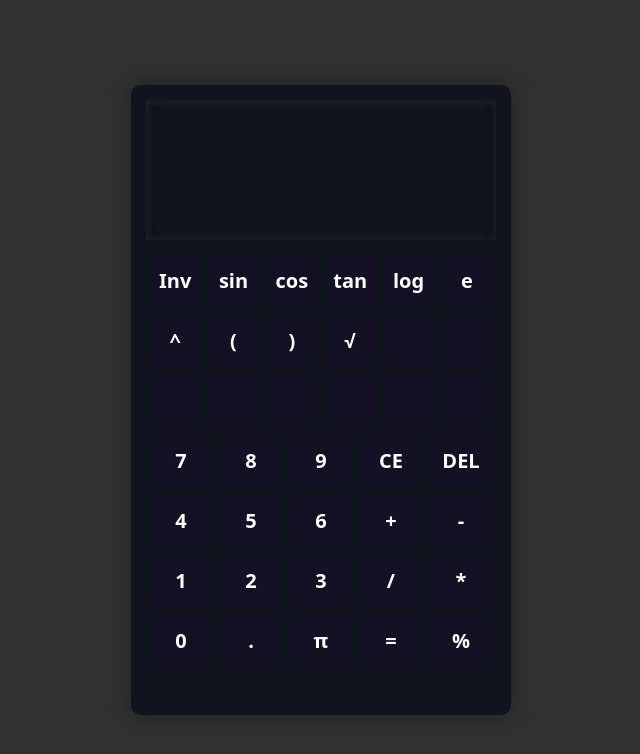
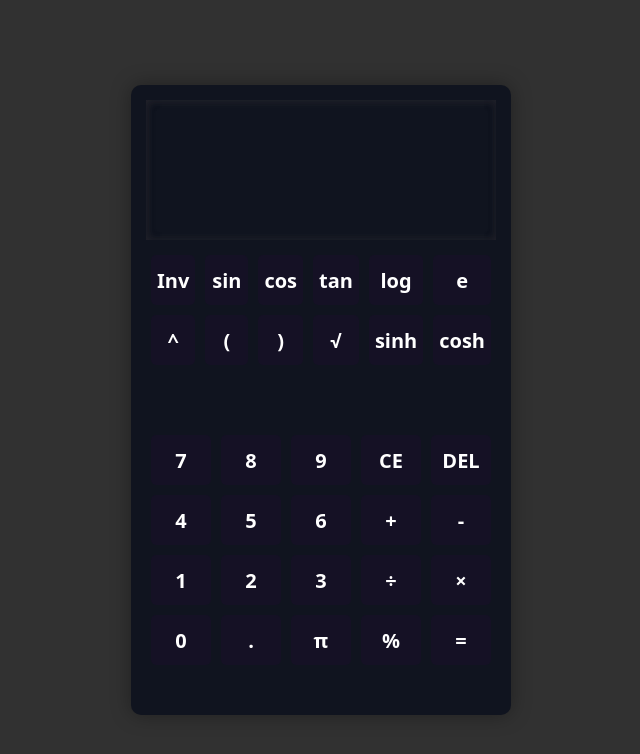
Before and after one commit to DanielOmehe/react-calculator-app, a React (Create React App) app: page / in a window 1280 px wide. Shown: the top 754 px of the page, without its empty margins (319-959 px from the left). Built offline with nearby package versions, Linux system fonts and the light colour scheme.

Commit message:
Write calculation logic

```diff
--- a/src/App.js
+++ b/src/App.js
@@ -1,4 +1,4 @@
-import React, { useState } from "react";
+import React, { useReducer } from "react";
 import "./App.scss";
 import Button from "./components/button";
 import {
@@ -10,58 +10,184 @@ import {
   TrigFunctions,
 } from "./components";
 
+const ACTIONS = {
+  INPUT_OPERATION: "input-operation",
+  CLEAR_OPERATION: "clear-operation",
+  DELETE_OPERATION: "delete-operation",
+  EVALUATE_OPERATION: "evaluate-operation",
+  INVERSE_FUNCTIONS: "inverse-functions",
+};
+
+function reducer(state, { type, payload }) {
+  switch (type) {
+    case ACTIONS.INPUT_OPERATION:
+      if (payload.value === "0" && state.input === 0) return state;
+      return {
+        ...state,
+        input: `${state.input}${payload.value}`,
+      };
+    case ACTIONS.CLEAR_OPERATION:
+      return { input: '', result: '' };
+    case ACTIONS.DELETE_OPERATION:
+      return{
+        ...state,
+        input: state.input.slice(0, -1)
+      }
+    case ACTIONS.EVALUATE_OPERATION:
+      return{
+        ...state,
+        input: '',
+        result: evaluate(state.input)
+      }
+    default:
+      return state;
+  }
+}
+
+function evaluate(operation){
+  return eval(operation);
+}
+
 function App() {
-
+  const [{ input, result }, dispatch] = useReducer(reducer, { input: '', result: '' });
   return (
     <Calculator>
       <Display>
-        <div className="input-screen"></div>
-        <div className="output-screen"></div>
+        <div className="input-screen">{input}</div>
+        <div className="output-screen">{result}</div>
       </Display>
       <KeyPad>
         <TrigFunctions>
           <Button>Inv</Button>
-          <Button value="sin(">sin</Button>
-          <Button>cos</Button>
-          <Button>tan</Button>
-          <Button>log</Button>
-          <Button>e</Button>
-          <Button>^</Button>
-          <Button>(</Button>
-          <Button>)</Button>
-          <Button>√</Button>
-          <Button></Button>
-          <Button></Button>
-          <Button></Button>
-          <Button></Button>
-          <Button></Button>
-          <Button></Button>
-          <Button></Button>
-          <Button></Button>
+          <Button
+            value="sin("
+            type={ACTIONS.INPUT_OPERATION}
+            dispatch={dispatch}
+          >
+            sin
+          </Button>
+          <Button
+            value="cos("
+            type={ACTIONS.INPUT_OPERATION}
+            dispatch={dispatch}
+          >
+            cos
+          </Button>
+          <Button
+            value="tan("
+            type={ACTIONS.INPUT_OPERATION}
+            dispatch={dispatch}
+          >
+            tan
+          </Button>
+          <Button
+            value="log("
+            type={ACTIONS.INPUT_OPERATION}
+            dispatch={dispatch}
+          >
+            log
+          </Button>
+          <Button
+            value={Math.E}
+            type={ACTIONS.INPUT_OPERATION}
+            dispatch={dispatch}
+          >
+            e
+          </Button>
+          <Button value="^" type={ACTIONS.INPUT_OPERATION} dispatch={dispatch}>
+            ^
+          </Button>
+          <Button value="(" type={ACTIONS.INPUT_OPERATION} dispatch={dispatch}>
+            (
+          </Button>
+          <Button value=")" type={ACTIONS.INPUT_OPERATION} dispatch={dispatch}>
+            )
+          </Button>
+          <Button value="√" type={ACTIONS.INPUT_OPERATION} dispatch={dispatch}>
+            √
+          </Button>
+          <Button
+            value="sinh"
+            type={ACTIONS.INPUT_OPERATION}
+            dispatch={dispatch}
+          >
+            sinh
+          </Button>
+          <Button
+            value="cosh"
+            type={ACTIONS.INPUT_OPERATION}
+            dispatch={dispatch}
+          >
+            cosh
+          </Button>
         </TrigFunctions>
         <Integers>
-          <Button>7</Button>
-          <Button>8</Button>
-          <Button>9</Button>
-          <Button>4</Button>
-          <Button>5</Button>
-          <Button>6</Button>
-          <Button>1</Button>
-          <Button>2</Button>
-          <Button>3</Button>
-          <Button>0</Button>
-          <Button>.</Button>
-          <Button>π</Button>
+          <Button value="7" type={ACTIONS.INPUT_OPERATION} dispatch={dispatch}>
+            7
+          </Button>
+          <Button value="8" type={ACTIONS.INPUT_OPERATION} dispatch={dispatch}>
+            8
+          </Button>
+          <Button value="9" type={ACTIONS.INPUT_OPERATION} dispatch={dispatch}>
+            9
+          </Button>
+          <Button value="4" type={ACTIONS.INPUT_OPERATION} dispatch={dispatch}>
+            4
+          </Button>
+          <Button value="5" type={ACTIONS.INPUT_OPERATION} dispatch={dispatch}>
+            5
+          </Button>
+          <Button value="6" type={ACTIONS.INPUT_OPERATION} dispatch={dispatch}>
+            6
+          </Button>
+          <Button value="1" type={ACTIONS.INPUT_OPERATION} dispatch={dispatch}>
+            1
+          </Button>
+          <Button value="2" type={ACTIONS.INPUT_OPERATION} dispatch={dispatch}>
+            2
+          </Button>
+          <Button value="3" type={ACTIONS.INPUT_OPERATION} dispatch={dispatch}>
+            3
+          </Button>
+          <Button value="0" type={ACTIONS.INPUT_OPERATION} dispatch={dispatch}>
+            0
+          </Button>
+          <Button value="." type={ACTIONS.INPUT_OPERATION} dispatch={dispatch}>
+            .
+          </Button>
+          <Button
+            value={Math.PI}
+            type={ACTIONS.INPUT_OPERATION}
+            dispatch={dispatch}
+          >
+            π
+          </Button>
         </Integers>
         <Operators>
-          <Button>CE</Button>
-          <Button>DEL</Button>
-          <Button>+</Button>
-          <Button>-</Button>
-          <Button>/</Button>
-          <Button>*</Button>
-          <Button>=</Button>
-          <Button value="%">%</Button>
+          <Button type={ACTIONS.CLEAR_OPERATION} dispatch={dispatch}>
+            CE
+          </Button>
+          <Button type={ACTIONS.DELETE_OPERATION} dispatch={dispatch}>
+            DEL
+          </Button>
+          <Button value="+" type={ACTIONS.INPUT_OPERATION} dispatch={dispatch}>
+            +
+          </Button>
+          <Button value="-" type={ACTIONS.INPUT_OPERATION} dispatch={dispatch}>
+            -
+          </Button>
+          <Button value="/" type={ACTIONS.INPUT_OPERATION} dispatch={dispatch}>
+            &divide;
+          </Button>
+          <Button value="*" type={ACTIONS.INPUT_OPERATION} dispatch={dispatch}>
+            &times;
+          </Button>
+          <Button value="%" type={ACTIONS.INPUT_OPERATION} dispatch={dispatch}>
+            %
+          </Button>
+          <Button type={ACTIONS.EVALUATE_OPERATION} dispatch={dispatch}>
+            =
+          </Button>
         </Operators>
       </KeyPad>
     </Calculator>
--- a/src/components/button.js
+++ b/src/components/button.js
@@ -1,6 +1,6 @@
 import '../stylesheets/button.scss';
-const Button =({children, id, value, dispatch, type})=>{
-    return <button id={id} onClick={dispatch} >{children}</button>
+const Button =({children, value, dispatch, type})=>{
+    return <button onClick={()=> dispatch({type: type, payload: {value: value ? value : null}})}>{children}</button>
 }
 
 export default Button
--- a/src/components/display.js
+++ b/src/components/display.js
@@ -1,6 +1,6 @@
-const Display =()=>{
+const Display =({children})=>{
     return(
-        <div className="display"></div>
+        <div className="display">{children}</div>
     )
 }
 
--- a/src/stylesheets/button.scss
+++ b/src/stylesheets/button.scss
@@ -14,7 +14,7 @@ button{
 
     &:hover{
         background: rgb(247, 250, 250);
-        color: #fff;
+        color: #000;
         font-weight: 500;
         transition: background 0.4s linear;
     }
--- a/src/stylesheets/calculator.scss
+++ b/src/stylesheets/calculator.scss
@@ -22,6 +22,30 @@
         ;
         margin-bottom: 10px;
         color: #fff;
+        display: grid;
+        grid-template-columns: 1fr;
+        grid-template-rows: repeat(2, 1fr);
+
+        .input-screen{
+            grid-column: 1 / 2;
+            grid-row: 1 / span 1;
+            font-size: 20px;
+            display: flex;
+            align-items: center;
+            justify-content: flex-end;
+            padding: 10px;
+            font-weight: 700;
+        }
+        .output-screen{
+            grid-column: 1;
+            grid-row: 2 / span 1;
+            font-size: 20px;
+            text-align: right;
+            display: flex;
+            align-items: center;
+            justify-content: flex-end;
+            padding: 10px;
+        }
     }
 
     .keypad{
```
